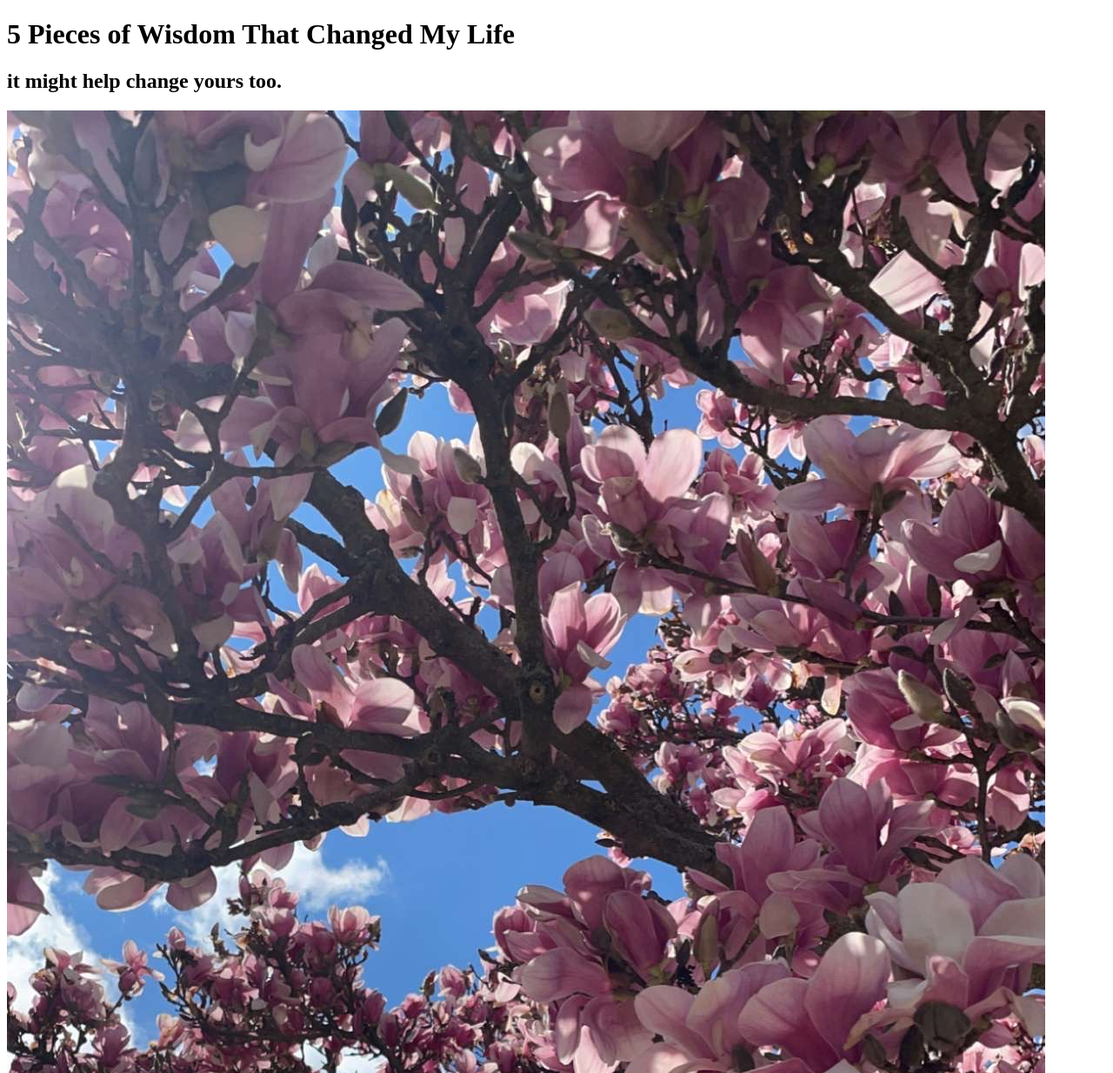
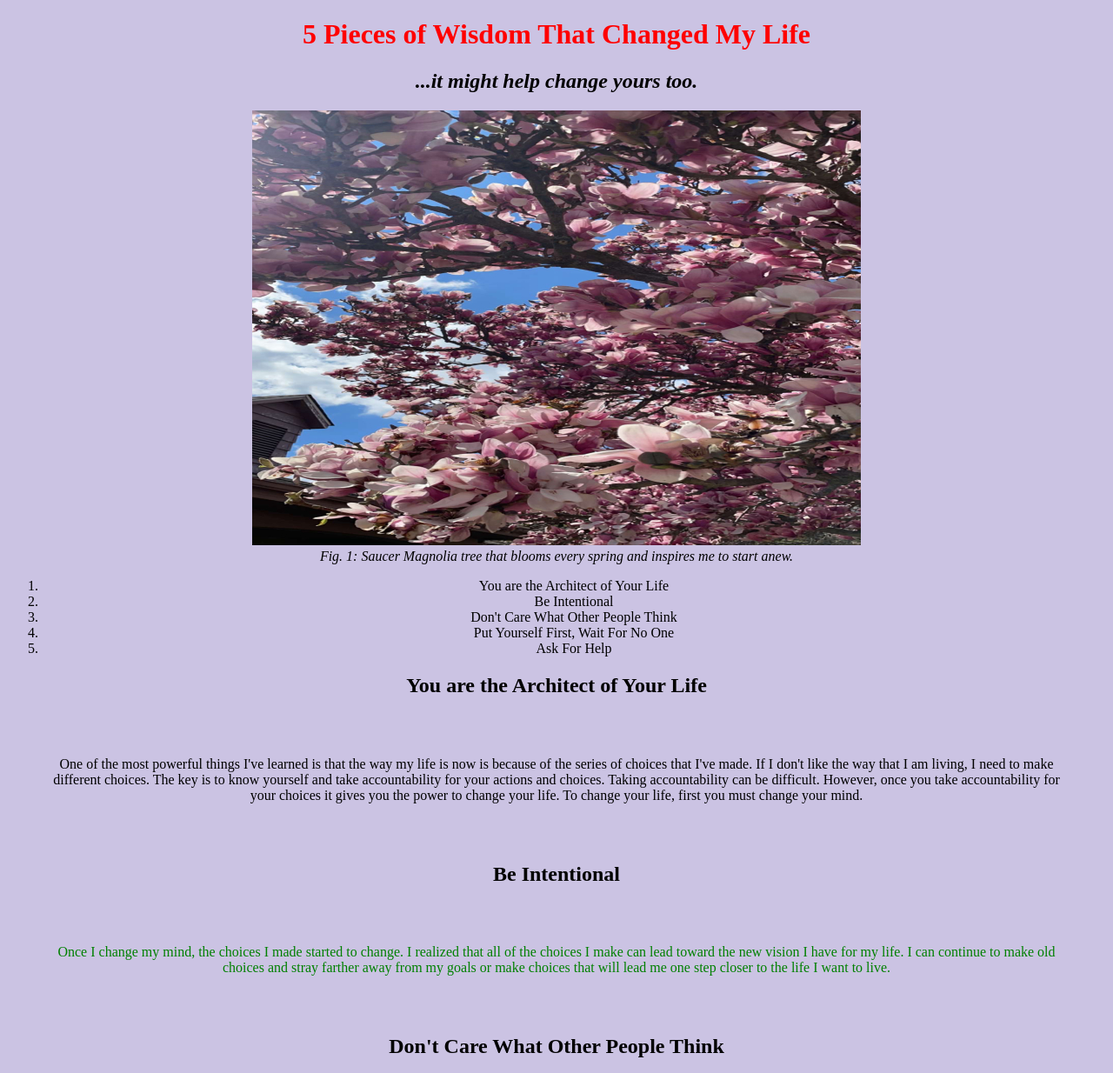
Before and after one commit to Stl-LC101-MAY-2022/js-assignment-4-html-me-something-GabrielleWadeeah, a website: page index.html in a window 1280 px wide. Shown: the top 1234 px of the page at 87% size. Drawn offline with Linux system fonts and the light colour scheme.

Commit message:
Added changes to styles.css

```diff
--- a/index.html
+++ b/index.html
@@ -1,18 +1,23 @@
 <!DOCTYPE html>
 <html>
    <head>
+
       <title>
          5 Pieces of Wisdom That Changed My Life
       </title>
-      <h1> 5 Pieces of Wisdom That Changed My Life </h1>
-      <h2>it might help change yours too.</h2>
+      <h1 id="mainHeading"> 5 Pieces of Wisdom That Changed My Life </h1>
+      <h2 class="tagline">...it might help change yours too.</h2>
+
+      <link rel="stylesheet" href="styles.css">
    </head>
-
+<main>
    <body>
       <!-- Write your HTML in this file! -->
       <header>
-         <img src="images/flowersIMG_4156.jpg" />
-         <h2>Pieces of Wisdom</h2>
+         <figure>
+         <img src="images/flowersIMG_4156-700x500.jpg" />
+      <figcaption>Fig. 1: Saucer Magnolia tree that blooms every spring and inspires me to start anew.</figcaption>
+      </figure>
       <ol>
          <li>You are the Architect of Your Life</li>
          <li>Be Intentional</li>
@@ -30,7 +35,7 @@
 
    <article>
       <h2>Be Intentional</h2>
-      <p>Once I change my mind, the choices I made started to change.  I realized that all of the choices I make can lead toward the new vision I have for my life. I can continue to make old choices and stray farther away from my goals or make choices that will lead me one step closer to the life I want to live.</p>
+      <p class="funParagraph" id="testP">Once I change my mind, the choices I made started to change.  I realized that all of the choices I make can lead toward the new vision I have for my life. I can continue to make old choices and stray farther away from my goals or make choices that will lead me one step closer to the life I want to live.</p>
    </article>
 
    <article>
@@ -47,6 +52,7 @@
       <h2>Ask For Help</h2>
       <p>This is something that I still still struggle with. I grew up solving a lot of my problems by myself. No one gets through life by themselves. Everyone who has made it anywhere has had help along the way. I don't mind receving help, but actually having to ask for it feels dehumanizing. </p>
    </article>
+</main>
 
       <p> &copy; 2022 Gabrielle Pouncil </p>
    </body>
--- a/styles.css
+++ b/styles.css
@@ -1 +1,41 @@
 /* Write your CSS here! */
+header, h1, h2, h3 {
+    text-align: center;
+}
+
+body {
+    background-color: #CBC3E3;
+    margin: 8px;
+    display: inline-flexbox;
+  }
+
+  figure {
+	margin: 0;
+	padding: 0;
+	text-align: center;
+}
+
+figcaption {
+	font-style: italic;
+}
+
+p {
+	text-align: center;
+	padding: 3em;
+}
+
+.tagline {
+    font-style: italic;
+}
+
+#mainHeading {
+    color: red;
+}
+
+#testP {
+    color: green;
+}
+
+.funParagraph {
+    color: green;
+}
```
Also changed, not shown: images/flowersIMG_4156-1000x700.jpg (added), images/flowersIMG_4156-700x500.jpg (added).
